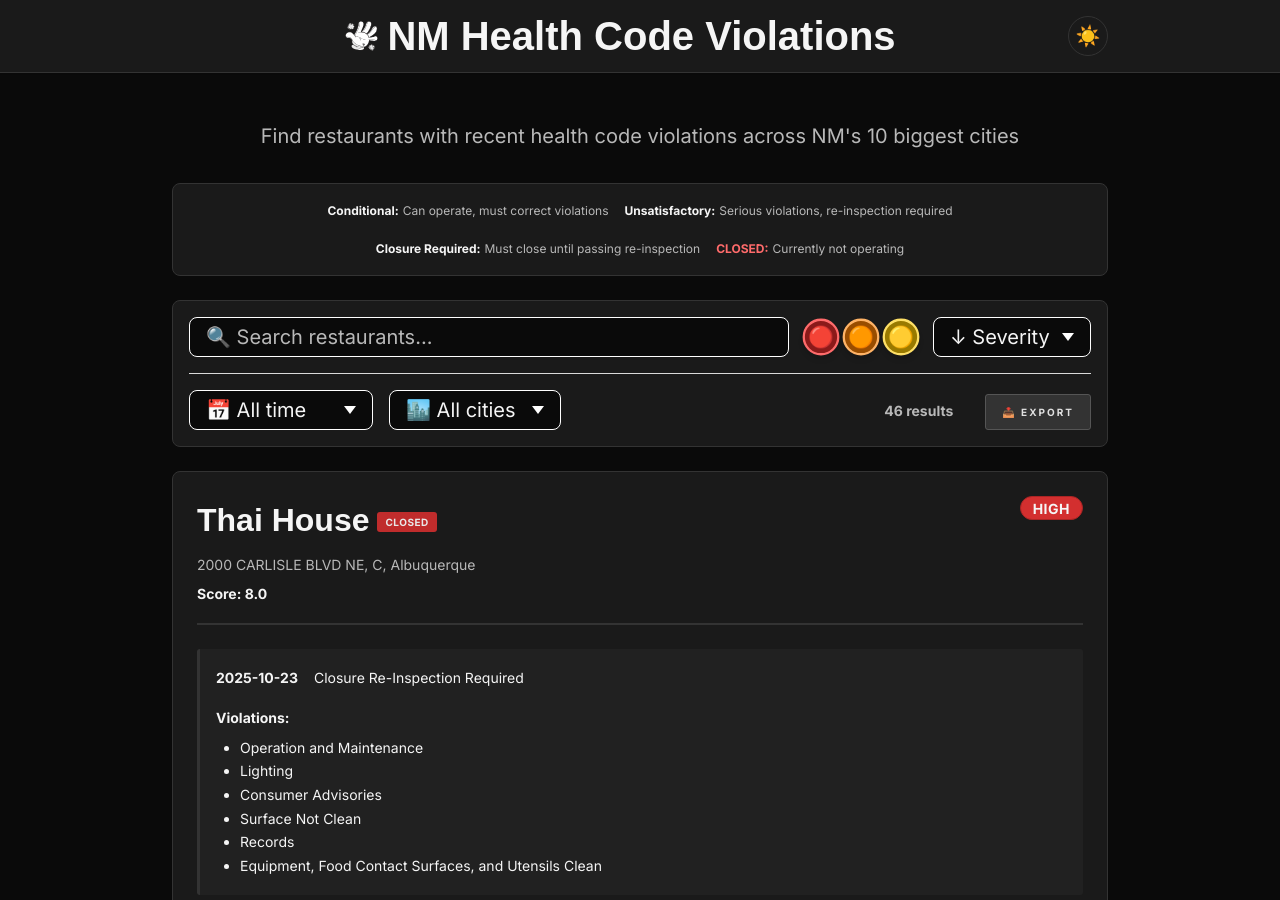
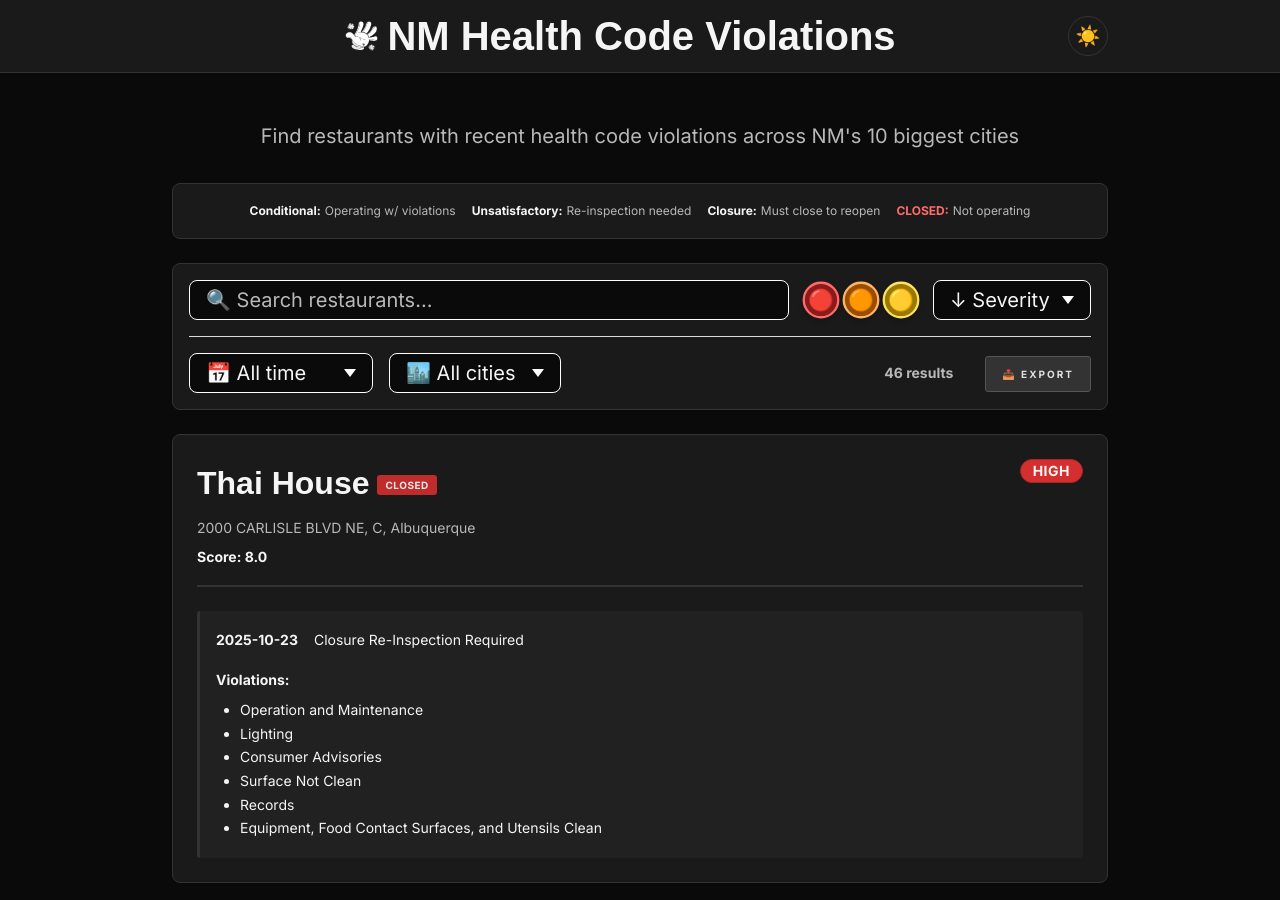
Before and after one commit to aindaco1/restaurant-locations, a Jekyll site: the page built from index.html, in a window 1280 px wide and 900 px high. Built offline with Jekyll 4.4.1, drawn with Linux system fonts in a browser that asks for light colours; some web fonts are replaced.

Commit message:
Simplify status key text, reduce mobile font to 9px

```diff
--- a/index.html
+++ b/index.html
@@ -12,16 +12,16 @@ title: NM Health Code Violations
 <!-- Status Key (always visible) -->
 <div class="status-key">
   <div class="status-key__item">
-    <span class="status-key__label">Conditional:</span> Can operate, must correct violations
+    <span class="status-key__label">Conditional:</span> Operating w/ violations
   </div>
   <div class="status-key__item">
-    <span class="status-key__label">Unsatisfactory:</span> Serious violations, re-inspection required
+    <span class="status-key__label">Unsatisfactory:</span> Re-inspection needed
   </div>
   <div class="status-key__item">
-    <span class="status-key__label">Closure Required:</span> Must close until passing re-inspection
+    <span class="status-key__label">Closure:</span> Must close to reopen
   </div>
   <div class="status-key__item status-key__item--closed">
-    <span class="status-key__label">CLOSED:</span> Currently not operating
+    <span class="status-key__label">CLOSED:</span> Not operating
   </div>
 </div>
 
```
